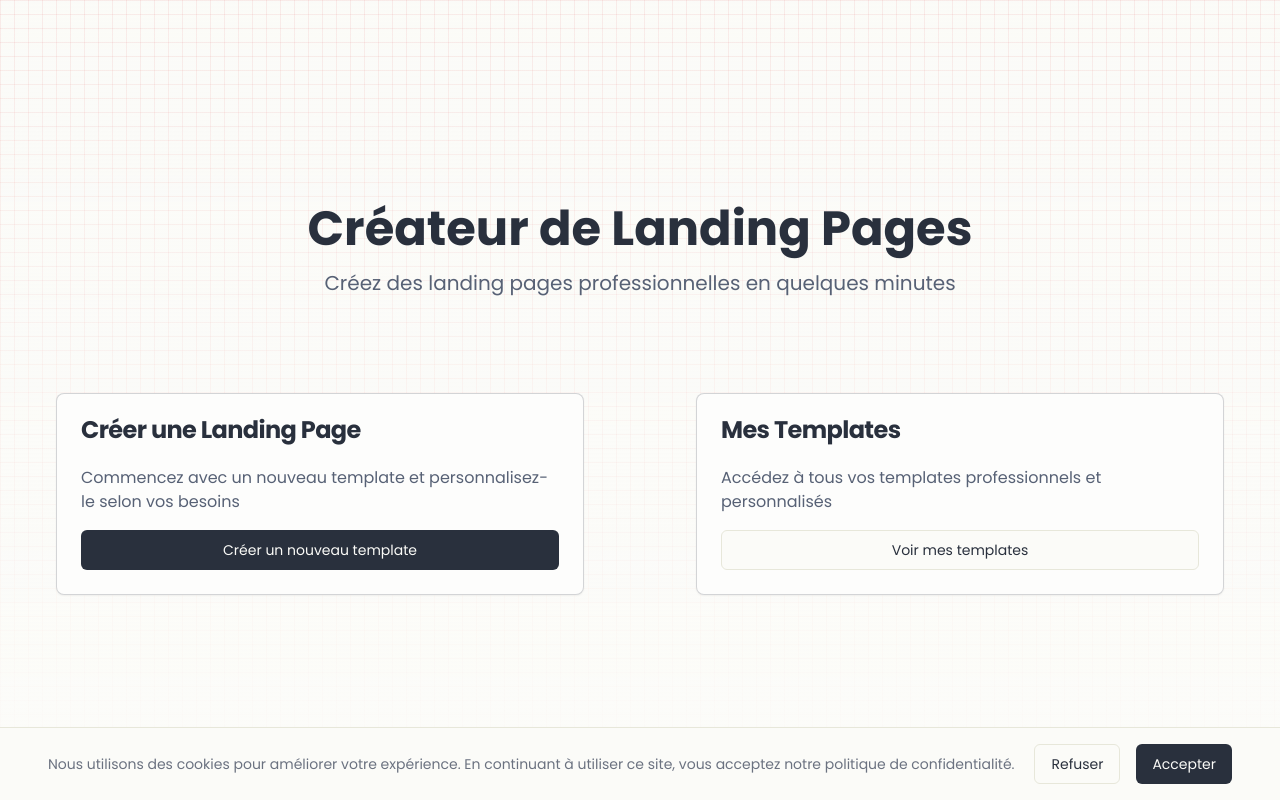
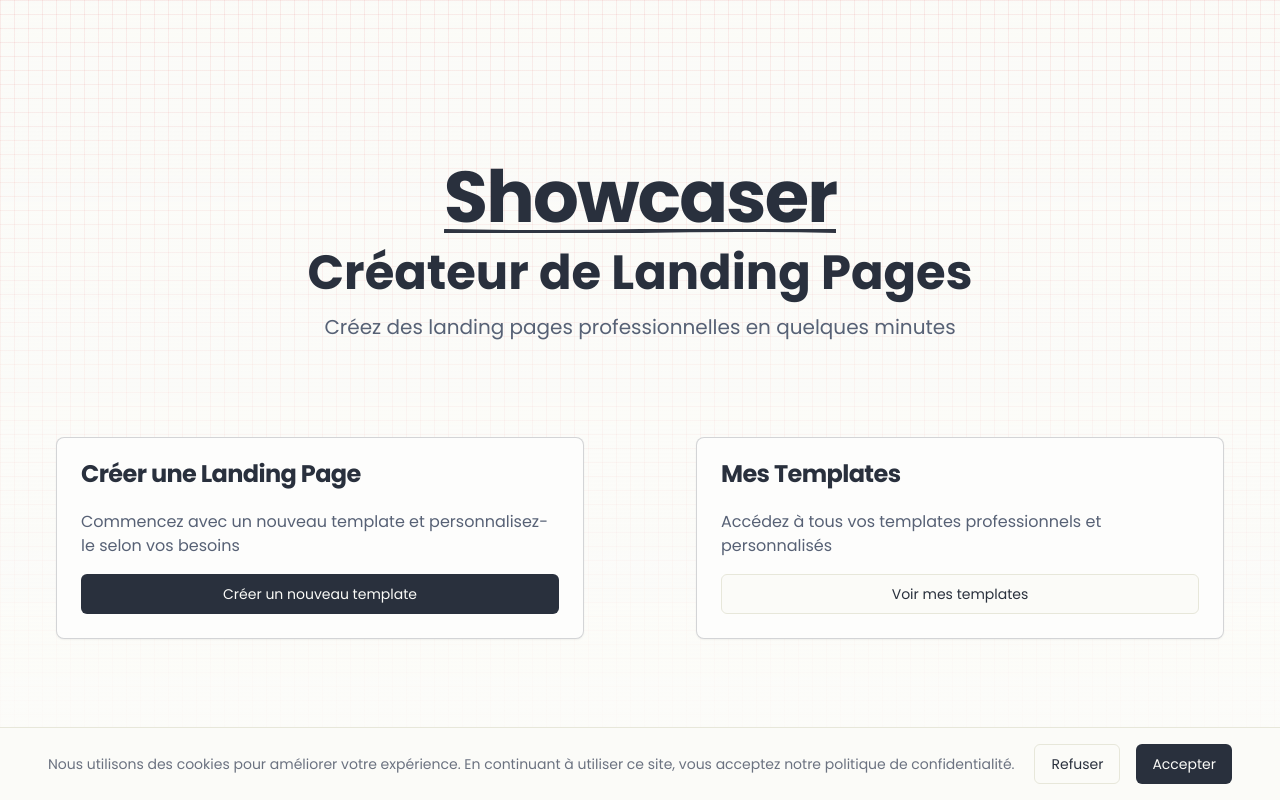
Before and after one commit to truuue/CustomTemplatesCluster, a Next.js app: page /landing-page in a window 1280 px wide. Built offline with nearby package versions, Linux system fonts and the light colour scheme.

Commit message:
Adding title

```diff
--- a/src/app/landing-page/page.tsx
+++ b/src/app/landing-page/page.tsx
@@ -29,9 +29,28 @@
 
       <div className="flex min-h-screen flex-col items-center justify-center py-12 sm:py-16">
         <div className="mb-12 px-4 text-center sm:mb-16 md:mb-24">
-          <h1 className="mb-4 text-3xl font-bold sm:text-4xl md:text-5xl">
+          <h1 className="under relative mb-4 text-3xl font-bold tracking-tight md:text-4xl lg:text-7xl">
+            <span className="relative inline-block">
+              <span className="relative z-10">Showcaser</span>
+              <svg
+                className="absolute bottom-0 left-0 h-1 w-full"
+                xmlns="http://www.w3.org/2000/svg"
+                viewBox="0 0 100 2"
+                preserveAspectRatio="none"
+              >
+                <path
+                  d="M0 1 Q25 2 50 1 T100 1"
+                  stroke="hsl(var(--stroke))"
+                  strokeWidth="2"
+                  fill="none"
+                ></path>
+              </svg>
+            </span>
+          </h1>
+
+          <h2 className="mb-4 text-3xl font-bold sm:text-4xl md:text-5xl">
             Créateur de Landing Pages
-          </h1>
+          </h2>
           <p className="mx-auto max-w-2xl text-lg text-muted-foreground sm:text-xl">
             Créez des landing pages professionnelles en quelques minutes
           </p>
```
